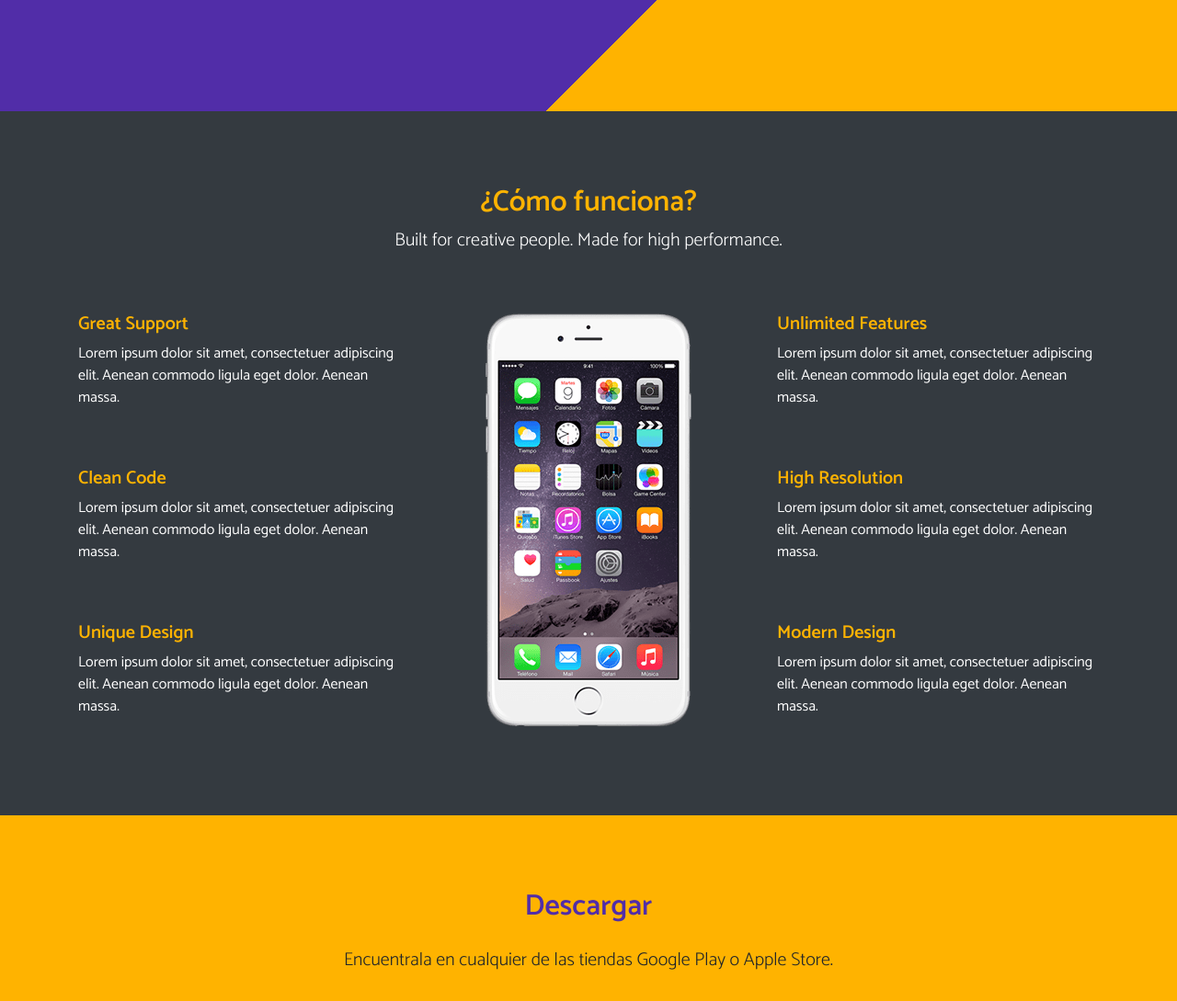
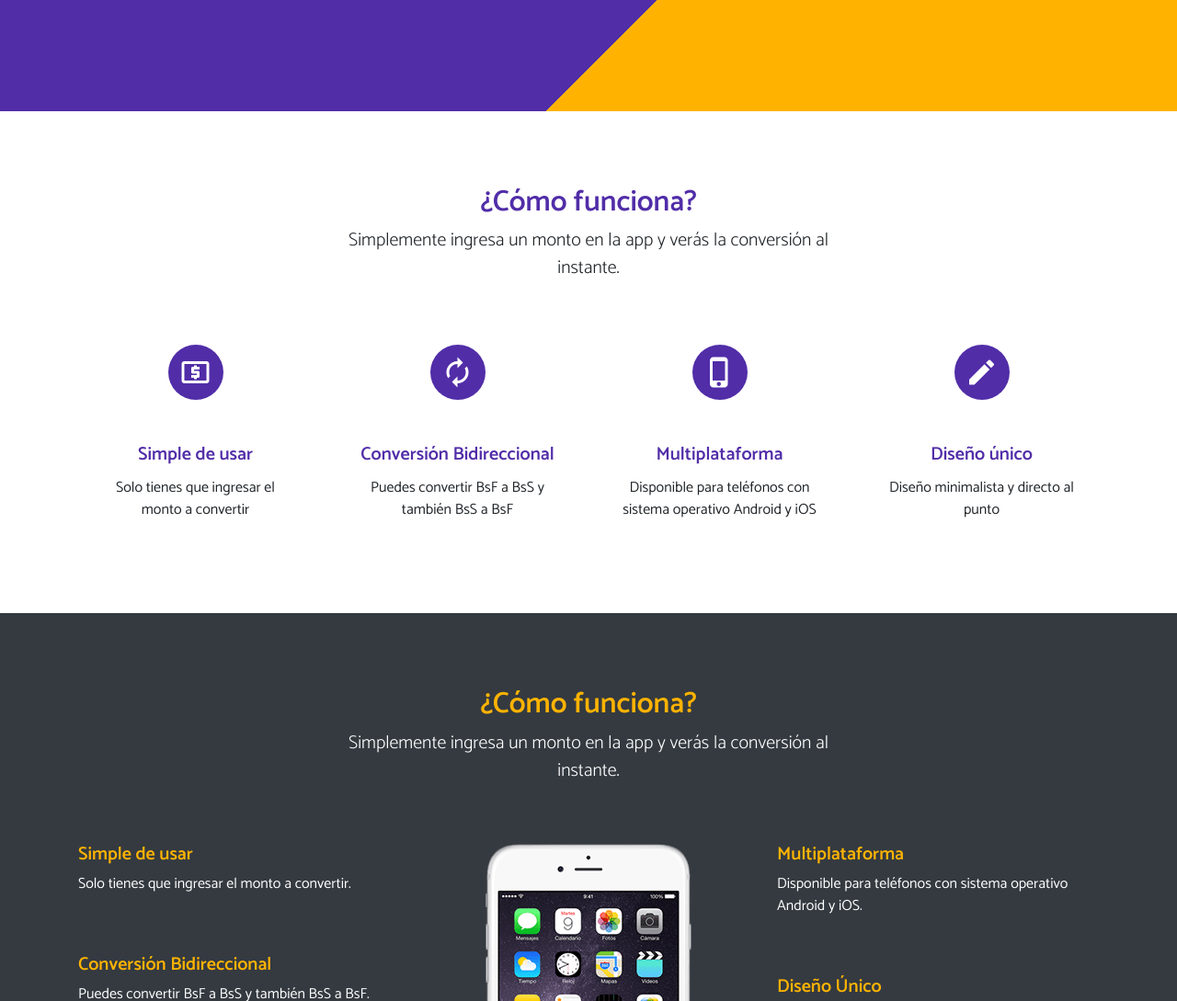
Before and after one commit to soberanoapp/soberanoapp.github.io, a plain HTML site: page index.html in a window 1280 px wide. Shown: the part 679-1768 px from the top of the page at 92% size. Drawn offline with nearby package versions, Linux system fonts and the light colour scheme.

Commit message:
Editing copy and other section

```diff
--- a/index.html
+++ b/index.html
@@ -65,14 +65,13 @@
         </section>
 
         <!--main features-->
-        <!--
         <section class="bg-white" id="features">
             <div class="container">
                 <div class="row">
                     <div class="col-md-6 col-sm-8 mx-auto text-center wow fadeIn">
-                        <h2 class="text-primary">Why Choose Appster?</h2>
+                        <h2 class="text-primary">¿Cómo funciona?</h2>
                         <p class="lead">
-                            Appster is more than just a screen capturing app.
+                            Simplemente ingresa un monto en la app y verás la conversión al instante.
                         </p>
                     </div>
                 </div>
@@ -81,10 +80,10 @@
                         <div class="card border-none wow fadeIn">
                             <div class="card-body">
                                 <div class="icon-box">
-                                    <i class="material-icons dp36">camera_enhance</i>
+                                    <i class="material-icons dp36">local_atm</i>
                                 </div>
-                                <h5 class="card-title text-primary pt-5">Capture Anytime</h5>
-                                <p class="card-text">Lorem ipsum dolor sit amet, consectetuer adipiscing elit.</p>
+                                <h5 class="card-title text-primary pt-5">Simple de usar</h5>
+                                <p class="card-text">Solo tienes que ingresar el monto a convertir</p>
                             </div>
                         </div>
                     </div>
@@ -92,10 +91,10 @@
                         <div class="card border-none wow fadeIn">
                             <div class="card-body">
                                 <div class="icon-box">
-                                    <i class="material-icons dp36">crop</i>
+                                    <i class="material-icons dp36">autorenew</i>
                                 </div>
-                                <h5 class="card-title text-primary pt-5">Unlimited Crops</h5>
-                                <p class="card-text">Lorem ipsum dolor sit amet, consectetuer adipiscing elit.</p>
+                                <h5 class="card-title text-primary pt-5">Conversión Bidireccional</h5>
+                                <p class="card-text">Puedes convertir BsF a BsS y también BsS a BsF</p>
                             </div>
                         </div>
                     </div>
@@ -103,10 +102,10 @@
                         <div class="card border-none wow fadeIn">
                             <div class="card-body">
                                 <div class="icon-box">
-                                    <i class="material-icons dp36">cloud_upload</i>
+                                    <i class="material-icons dp36">phone_iphone</i>
                                 </div>
-                                <h5 class="card-title text-primary pt-5">Upload at Cloud</h5>
-                                <p class="card-text">Lorem ipsum dolor sit amet, consectetuer adipiscing elit.</p>
+                                <h5 class="card-title text-primary pt-5">Multiplataforma</h5>
+                                <p class="card-text">Disponible para teléfonos con sistema operativo Android y iOS</p>
                             </div>
                         </div>
                     </div>
@@ -114,17 +113,16 @@
                         <div class="card border-none wow fadeIn">
                             <div class="card-body">
                                 <div class="icon-box">
-                                    <i class="material-icons dp36">invert_colors</i>
+                                    <i class="material-icons dp36">edit</i>
                                 </div>
-                                <h5 class="card-title text-primary pt-5">Beautiful Design</h5>
-                                <p class="card-text">Lorem ipsum dolor sit amet, consectetuer adipiscing elit.</p>
+                                <h5 class="card-title text-primary pt-5">Diseño único</h5>
+                                <p class="card-text">Diseño minimalista y directo al punto</p>
                             </div>
                         </div>
                     </div>
                 </div>
             </div>
         </section>
-        -->
 
         <!--extra features-->
         <section class="bg-dark text-white" id="features">
@@ -133,29 +131,25 @@
                     <div class="col-md-6 offset-md-3 col-sm-8 offset-sm-2 col-xs-12 text-center wow fadeIn">
                         <h2 class="text-orange">¿Cómo funciona?</h2>
                         <p class="lead">
-                            Built for creative people. Made for high performance.
+                            Simplemente ingresa un monto en la app y verás la conversión al instante.
                         </p>
                     </div>
                 </div>
                 <div class="row d-md-flex mt-5">
                     <div class="col-sm-4 wow fadeIn">
-                        <h5 class="text-orange">Great Support</h5>
-                        <p>Lorem ipsum dolor sit amet, consectetuer adipiscing elit. Aenean commodo ligula eget dolor. Aenean massa.</p>
-                        <h5 class="text-orange pt-5">Clean Code</h5>
-                        <p>Lorem ipsum dolor sit amet, consectetuer adipiscing elit. Aenean commodo ligula eget dolor. Aenean massa.</p>
-                        <h5 class="text-orange pt-5">Unique Design</h5>
-                        <p>Lorem ipsum dolor sit amet, consectetuer adipiscing elit. Aenean commodo ligula eget dolor. Aenean massa.</p>
+                        <h5 class="text-orange">Simple de usar</h5>
+                        <p>Solo tienes que ingresar el monto a convertir.</p>
+                        <h5 class="text-orange pt-5">Conversión Bidireccional</h5>
+                        <p>Puedes convertir BsF a BsS y también BsS a BsF.</p>
                     </div>
                     <div class="col-sm-4 wow fadeIn">
                         <img class="img-fluid mx-auto d-block pb-3" src="img/shot-3.png" alt="Gallery">
                     </div>
                     <div class="col-sm-4 wow fadeIn">
-                        <h5 class="text-orange">Unlimited Features</h5>
-                        <p>Lorem ipsum dolor sit amet, consectetuer adipiscing elit. Aenean commodo ligula eget dolor. Aenean massa.</p>
-                        <h5 class="text-orange pt-5">High Resolution</h5>
-                        <p>Lorem ipsum dolor sit amet, consectetuer adipiscing elit. Aenean commodo ligula eget dolor. Aenean massa.</p>
-                        <h5 class="text-orange pt-5">Modern Design</h5>
-                        <p>Lorem ipsum dolor sit amet, consectetuer adipiscing elit. Aenean commodo ligula eget dolor. Aenean massa.</p>
+                        <h5 class="text-orange">Multiplataforma</h5>
+                        <p>Disponible para teléfonos con sistema operativo Android y iOS.</p>
+                        <h5 class="text-orange pt-5">Diseño Único</h5>
+                        <p>Diseño minimalista y directo al punto.</p>
                     </div>
                 </div>
             </div>
```
